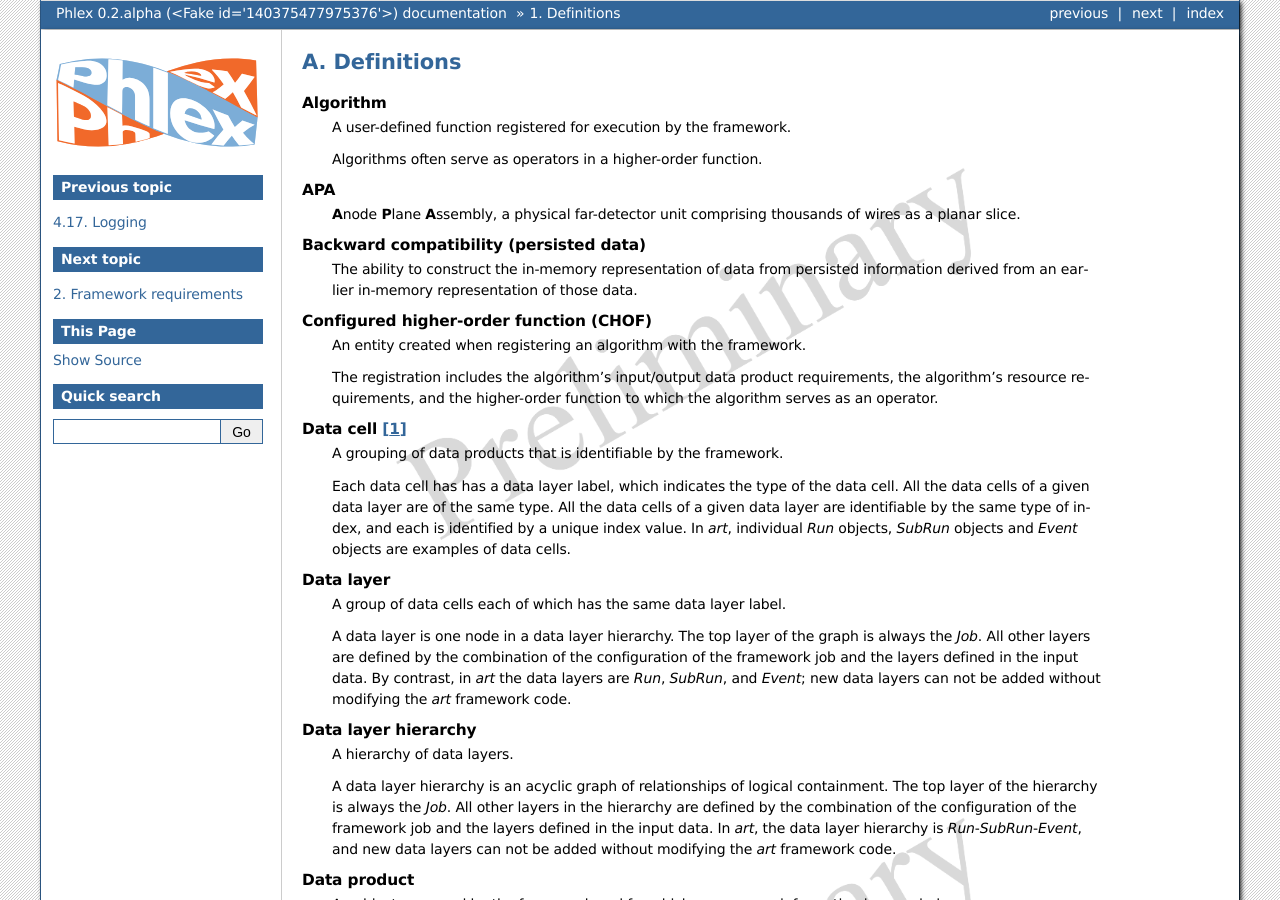
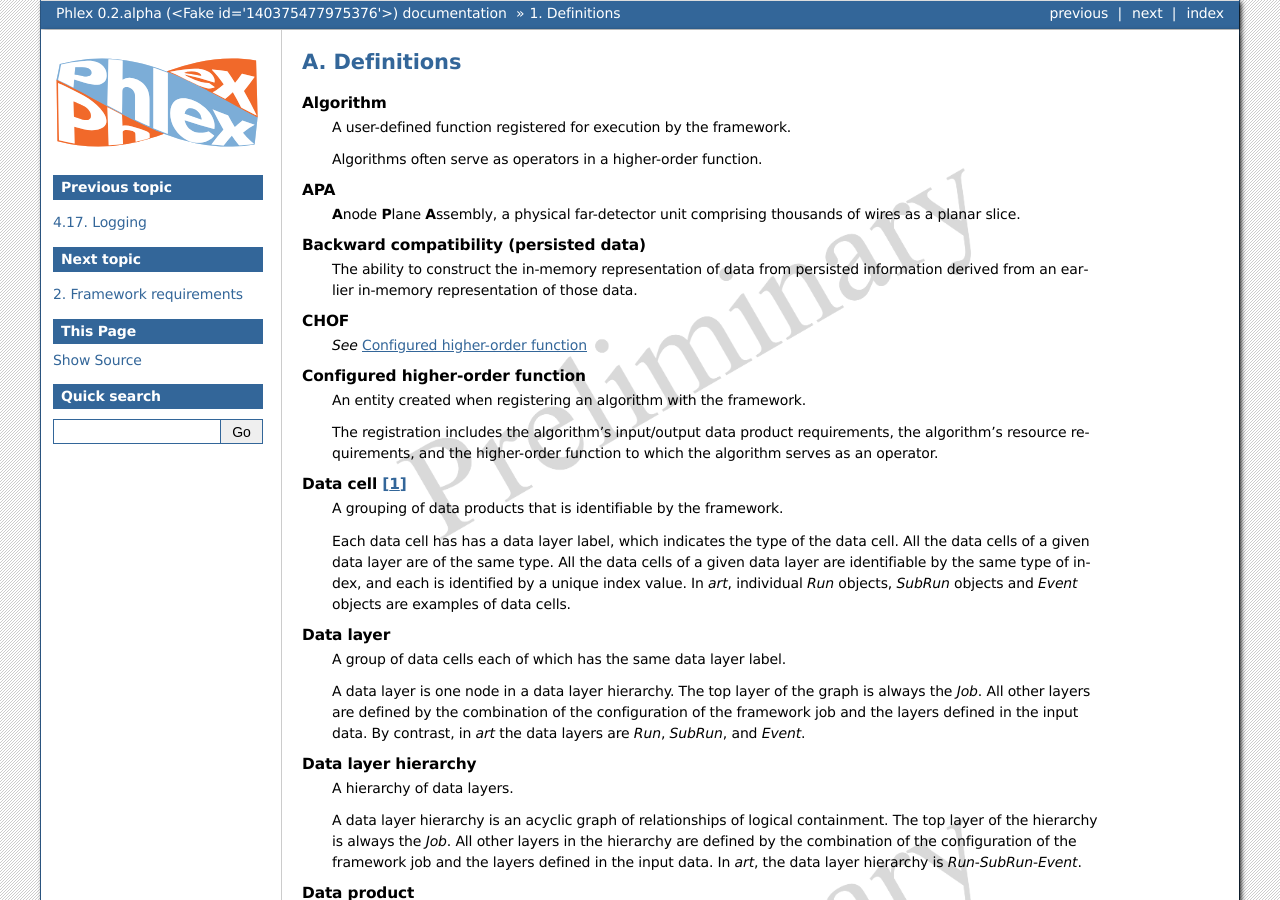
Before and after one commit to Framework-R-D/phlex-design, a Sphinx documentation site: the page built from doc/appendices/definitions.rst, in a window 1280 px wide and 900 px high. Built offline with Sphinx 7.4.7, drawn with Linux system fonts in a browser that asks for light colours.

Commit message:
Minor adjustments to definitions and motivation section

```diff
--- a/doc/appendices/definitions.rst
+++ b/doc/appendices/definitions.rst
@@ -15,7 +15,10 @@ Definitions
     Backward compatibility (persisted data)
         The ability to construct the in-memory representation of data from persisted information derived from an earlier in-memory representation of those data.
 
-    Configured higher-order function (CHOF)
+    CHOF
+        *See* :term:`Configured higher-order function`
+
+    Configured higher-order function
         An entity created when registering an algorithm with the framework.
 
         The registration includes the algorithm's input/output data product requirements, the algorithm's resource requirements, and the higher-order function to which the algorithm serves as an operator.
@@ -26,7 +29,7 @@ Definitions
         A data layer is one node in a data layer hierarchy.
         The top layer of the graph is always the *Job*.
         All other layers are defined by the combination of the configuration of the framework job and the layers defined in the input data.
-        By contrast, in *art* the data layers are *Run*, *SubRun*, and *Event*; new data layers can not be added without modifying the *art* framework code.
+        By contrast, in *art* the data layers are *Run*, *SubRun*, and *Event*.
 
     Data layer hierarchy
         A hierarchy of data layers.
@@ -34,7 +37,7 @@ Definitions
         A data layer hierarchy is an acyclic graph of relationships of logical containment.
         The top layer of the hierarchy is always the *Job*.
         All other layers in the hierarchy are defined by the combination of the configuration of the framework job and the layers defined in the input data.
-        In *art*, the data layer hierarchy is *Run*-*SubRun*-*Event*, and new data layers can not be added without modifying the *art* framework code.
+        In *art*, the data layer hierarchy is *Run*-*SubRun*-*Event*.
 
     Data product
         An object managed by the framework and for which provenance information is recorded.
--- a/doc/ch_conceptual_design/registration.rst
+++ b/doc/ch_conceptual_design/registration.rst
@@ -75,7 +75,7 @@ In other words:
 - :cpp:`"Waveforms"` specifies a data product whose C++ type is that of the first (and, in this case, only) input parameter to :cpp:`find_hits` (i.e. :cpp:`waveforms`).
 - :cpp:`"GoodHits"` specifies a data product whose C++ type is the :cpp:`hits` return type of :cpp:`find_hits`.
 
-When executed, the above code creates a :term:`configured higher-order function <Configured higher-order function (CHOF)>`, which serves as a node in the function-centric data-flow graph.
+When executed, the above code creates a :term:`configured higher-order function`, which serves as a node in the function-centric data-flow graph.
 
 The registration block may contain any code supported by C++.
 The block, however, must contain a registration statement to execute an algorithm.
--- a/doc/introduction.rst
+++ b/doc/introduction.rst
@@ -34,7 +34,7 @@ Outcome
 -------
 
 The first step in pursuing a framework technology is to evaluate existing HEP frameworks.
-Existing frameworks considered that included the *Gaudi* framework [Gaudi]_ (used by ATLAS and LHCb), *CMSSW*'s framework [CMSSW]_, ALICE's *O2* framework [O2]_, as well as the *art* framework [art]_, which is used by many of the intensity-frontier experiments at Fermi National Accelerator Laboratory.
+Existing frameworks considered by DUNE included the *Gaudi* framework [Gaudi]_ (used by ATLAS and LHCb), *CMSSW*'s framework [CMSSW]_, ALICE's *O2* framework [O2]_, as well as the *art* framework [art]_, which is used by many of the intensity-frontier experiments at Fermi National Accelerator Laboratory.
 Over time, each framework has undergone substantial adjustments to take advantage of hardware and software developments (multi-threading, multi-processing, GPU usage, etc.), resulting in more efficient data-processing, and (in some cases) making *possible* some data-processing that may have been infeasible without adjustment.
 
 Despite such advances, each framework considered above is designed according to event-centric collider-physics concepts.
@@ -44,8 +44,7 @@ The DUNE stakeholder requirements thus demand that any event-centric collider-ba
 To be sure, an existing HEP framework can be modified to eventually meet the needs of DUNE.
 However, such modification does not exist in a vacuum, and in DUNE's determination, adjusting an existing HEP framework to satisfy DUNE's stakeholder requirements was impractical.
 Significant changes would be required for any of the frameworks, and it is unclear the manner and extent to which such changes would be accepted by already operational experiments using the framework in question.
-Additionally, some aspects of existing frameworks are based on design idioms that are no longer considered best practice.
-Establishing a new framework thus provides an opportunity to shed legacy coding patterns that have been problematic in achieving efficient data-processing.
+Establishing a new framework also provides an opportunity to shed legacy coding patterns that have been problematic in achieving efficient data-processing.
 
 ------------------------
 Reusing Prior Experience
```
